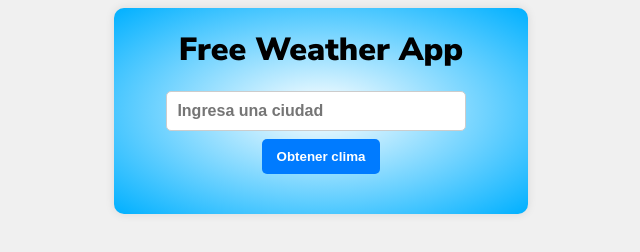
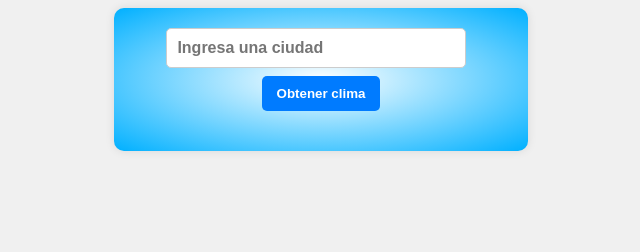
Before and after one commit to ttwofacess/weatherAPP, a plain HTML site: page index.html in a window 1280 px wide. Shown: the whole page, without its empty margins (319-959 px from the left). Drawn offline with nearby package versions, Linux system fonts and the light colour scheme.

Commit message:
style: refactoring the UI

```diff
--- a/index.html
+++ b/index.html
@@ -11,7 +11,7 @@
     <link rel="stylesheet" href="styles.css">
     <link rel="stylesheet" href="https://unpkg.com/leaflet@1.7.1/dist/leaflet.css" />
 </head>
-<body id="bdy">
+<!-- <body id="bdy">
     <div class="container" id="mover">
         <h1>Free Weather App</h1>
         <form id="weatherForm">
@@ -28,5 +28,13 @@
     </div>
     <script src="script.js"></script>
     <script src="https://unpkg.com/leaflet@1.7.1/dist/leaflet.js"></script>
+</body> -->
+<body>
+    <div class="container">
+        <form id="weatherForm">
+            <input type="text" id="cityInput" placeholder="Ingresa una ciudad" required>
+            <button type="submit">Obtener clima</button>
+        </form>
+    </div>
 </body>
 </html>
```
